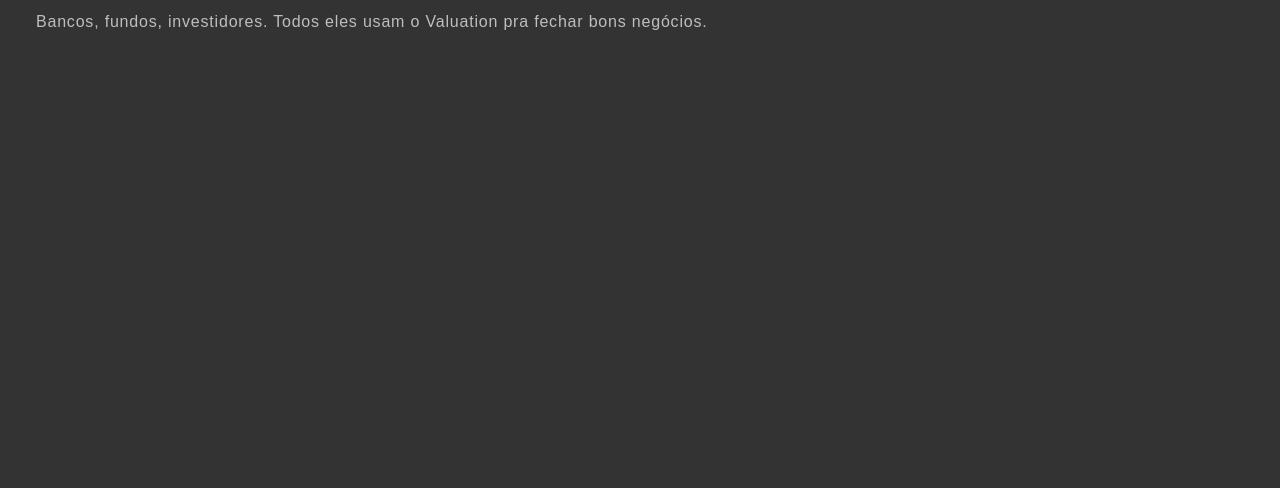
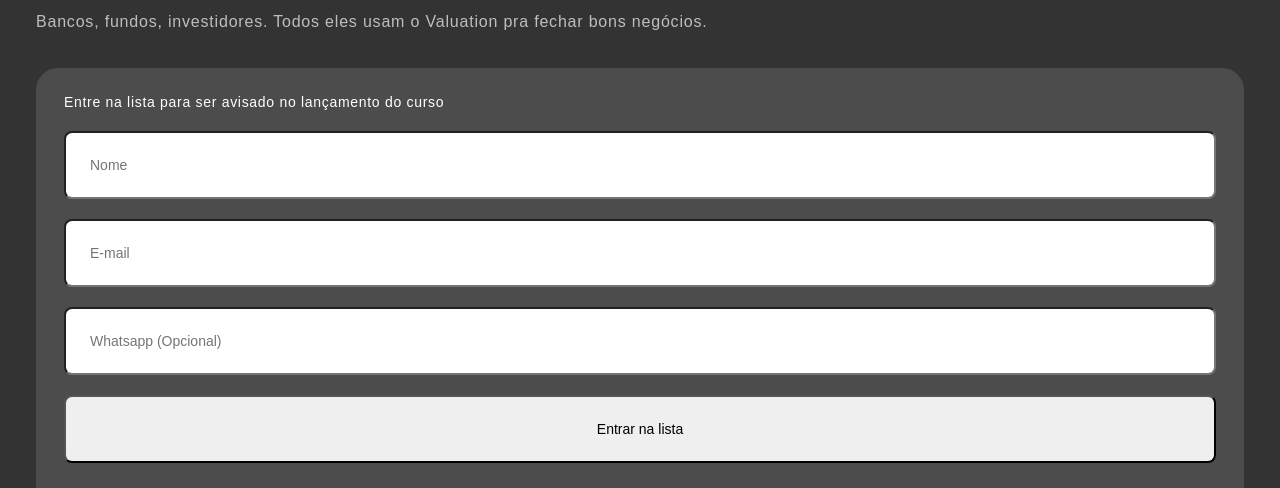
Before and after one commit to effiemartins/edufinance, a React (Create React App) app: page / in a window 1280 px wide. Shown: the part 969-1457 px from the top of the page. Before the commit the page ends 1037 px from the top, so only its background shows below. Built offline with nearby package versions, Linux system fonts and the light colour scheme.

Commit message:
add form

```diff
--- a/src/App.js
+++ b/src/App.js
@@ -3,6 +3,7 @@ import "./style.css";
 import { Component } from "react";
 import { Header } from './components/Header';
 import { ValuationCover } from './components/ValuationCover';
+import { FormModule } from './components/FormModule';
 
 class App extends Component {
 
@@ -12,6 +13,7 @@ class App extends Component {
             <div className="App">
                 <Header />
                 <ValuationCover />
+                <FormModule />
             </div>
         )
     }
--- /dev/null
+++ b/src/components/FormModule.js
@@ -0,0 +1,29 @@
+import React from 'react';
+import ReactDOM from 'react-dom';
+
+export class FormModule extends React.Component {
+    constructor(props) {
+        super(props);
+
+        this.state = { userInput: '' };
+
+        this.handleUserInput = this.handleUserInput.bind(this);
+    }
+
+    handleUserInput(e) {
+        this.setState({userInput: e.target.value});
+    }
+
+    render() {
+
+      return (
+        <div className="form">
+            <p>Entre na lista para ser avisado no lançamento do curso</p>
+            <input type="text" placeholder="Nome" value={this.state.userInput} onChange={this.handleUserInput} />
+            <input type="text" placeholder="E-mail" />
+            <input type="text" placeholder="Whatsapp (Opcional)" />
+            <input type="submit" value="Entrar na lista" />
+        </div>
+      )
+    }
+}
--- a/src/style.css
+++ b/src/style.css
@@ -42,11 +42,39 @@ header svg path {
 }
 
 .cover p {
+    margin-bottom: 35px;
+    color: #C0BDBD;
+}
+
+p {
     font-family: 'Red Hat Display', sans-serif;
     font-weight: 400;
     font-size: 16px;
     line-height: 1.3;
     letter-spacing: 0.05em;
-    color: #C0BDBD;
-    margin-bottom: 35px;
 }
+
+.form {
+    background-color: rgba(112, 112, 112, 0.4);
+    border-radius: 22px;
+    padding: 25px 28px;
+    width: calc(100vw - 72px);
+    margin: 0 auto;
+    box-sizing: border-box;
+}
+
+.form input {
+    width: 100%;
+    padding: 24px;
+    border-radius: 8px;
+    box-sizing: border-box;
+    font-family: 'Red Hat Display', sans-serif;
+    font-size: 14px;
+    margin-bottom: 20px;
+}
+
+.form p {
+    color: #FFF;
+    font-size: 14px;
+    margin-bottom: 20px;
+}
```
Also changed, not shown: 2 other files (tests, documents, lock files or other folders).
